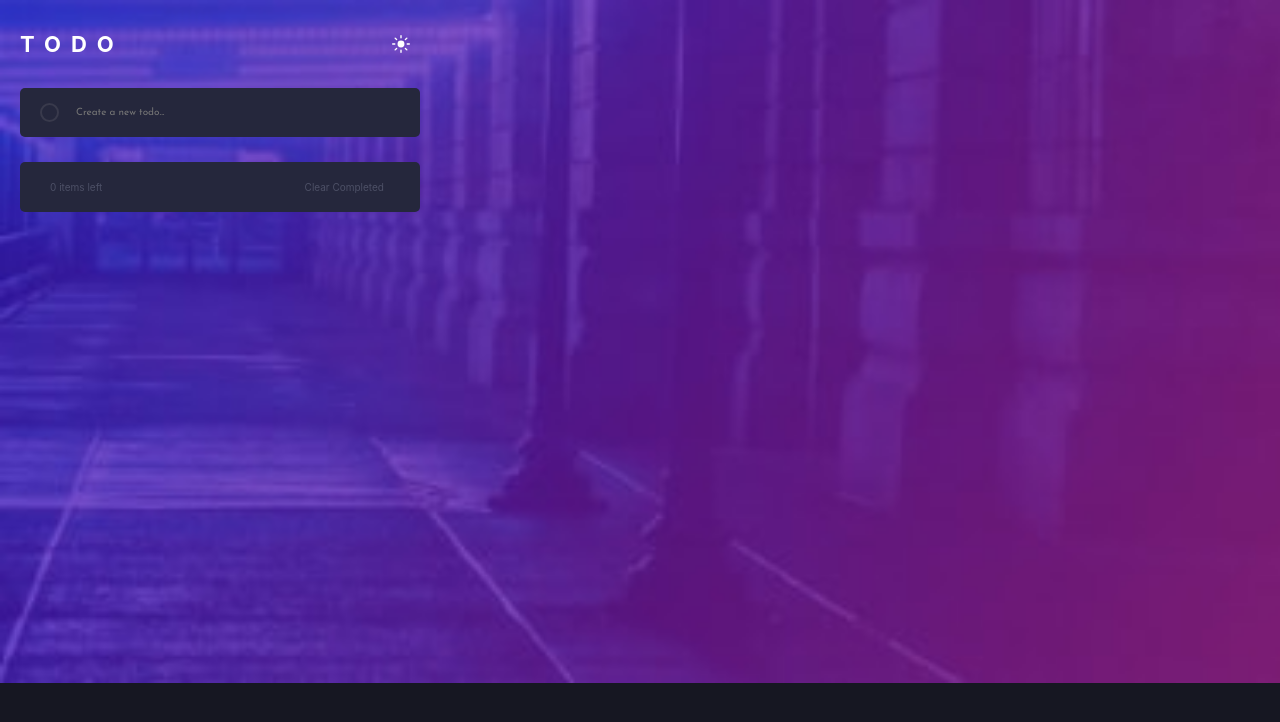
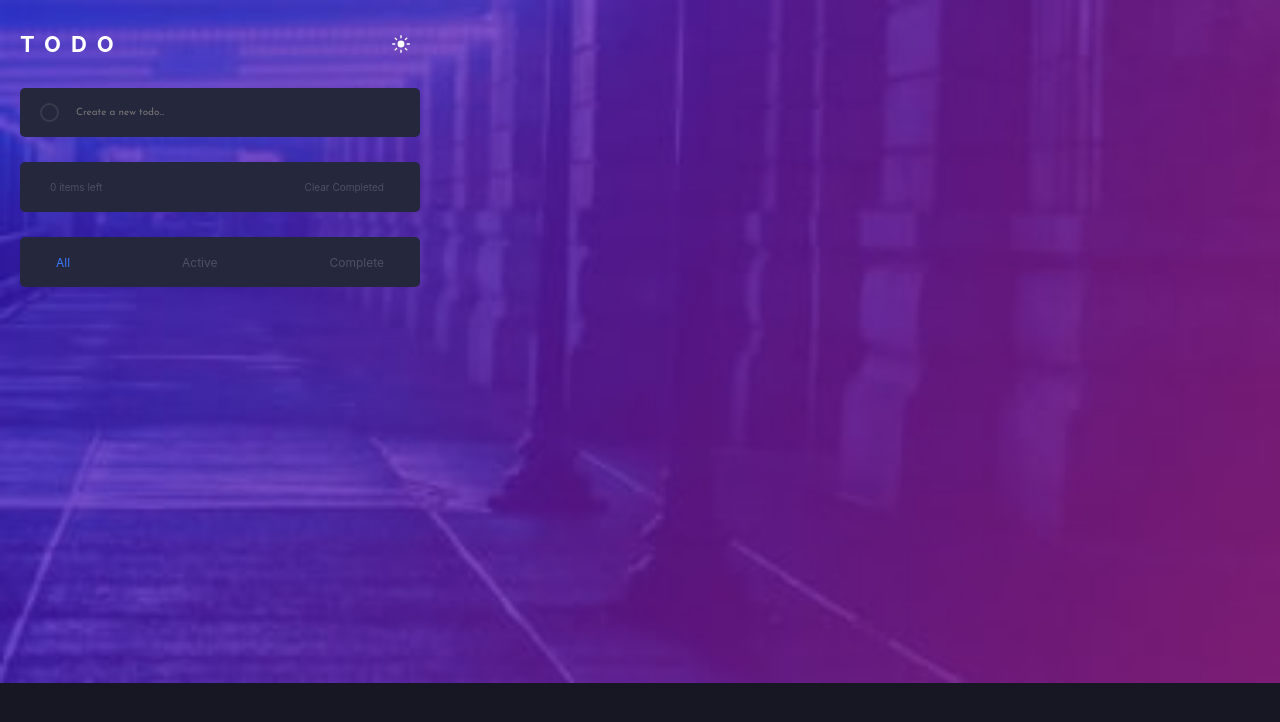
Before and after one commit to Hazipan/todo-app, a React (Create React App) app: page / in a window 1280 px wide. Shown: the top 722 px of the page. Built offline with nearby package versions, Linux system fonts and the light colour scheme.

Commit message:
Added filter option
- You can now filter between All tasks, Active tasks, and Completed tasks

```diff
--- a/src/App.css
+++ b/src/App.css
@@ -173,3 +173,34 @@ header {
   text-decoration: line-through;
   color: var(--completed-color);
 }
+
+.filterContainer {
+  background-color: var(--todo-background);
+  border-radius: 5px;
+  display: flex;
+  justify-content: space-between;
+  align-items: center;
+  height: 50px;
+  padding: 0 30px;
+}
+
+.filterContainer button {
+  background-color: transparent;
+  border: none;
+  font-family: inherit;
+  font-size: 1.2rem;
+  color: var(--line-color);
+}
+
+.filterContainer button:focus {
+  outline: none;
+}
+
+.filterContainer button:hover {
+  cursor: pointer;
+  color: var(--hover-color);
+}
+
+.filterContainer .active {
+  color: var(--hover-color);
+}
--- a/src/App.tsx
+++ b/src/App.tsx
@@ -8,6 +8,13 @@ const App = () => {
     completed: boolean,
     text: string,
   };
+
+  enum Filter{
+    All = 'ALL',
+    Active = 'ACTIVE',
+    Complete = 'COMPLETE'
+  }
+
   // state variables
   // theme for establishing light mode and dark mode
   const [theme, setTheme] = useState('dark');
@@ -17,6 +24,10 @@ const App = () => {
   const [todos, setTodos] = useState<Todo[]>([]);
   // list of completed todos
   const [compTodos, setCompTodos] = useState<Todo[]>([]);
+  // list of active todos for filtering purposes
+  const [activeTodos, setActiveTodods] = useState<Todo[]>([]);
+  // filter state to determine what todo list is displayed
+  const [filter, setFilter] = useState<Filter>(Filter.All);
 
 
   // images for mode switch
@@ -39,6 +50,7 @@ const App = () => {
     // Only act if the key pressed what the enter key
     if (e.which === 13) {
       setTodos(todos.concat({ completed: false, text: value }));
+      setActiveTodods(activeTodos.concat({ completed: false, text: value }));
       // reset value
       setValue('');
     }
@@ -60,6 +72,7 @@ const App = () => {
     setTodos(arr);
     // set completed todo array to be all completed items from the temp array
     setCompTodos(arr.filter(item => item.completed));
+    setActiveTodods(arr.filter(item => !item.completed));
   }
 
   const removeClick = (e: any) => {
@@ -67,6 +80,7 @@ const App = () => {
     const itemToRemove = todos[index];
     setTodos(todos.filter(item => item !== itemToRemove));
     setCompTodos(compTodos.filter(item => item !== itemToRemove));
+    setActiveTodods(activeTodos.filter(item => item !== itemToRemove));
   }
 
   const clearCompleted = () => {
@@ -79,7 +93,36 @@ const App = () => {
       tempComp.splice(tempComp.indexOf(itemToRemove), 1);
     }
     setTodos(tempTodo);
+    setActiveTodods(tempTodo);
     setCompTodos(tempComp);
+  }
+
+  const changeFilter = (e: any) => {
+    const filterButtons = [
+      document.getElementById('all'),
+      document.getElementById('active'),
+      document.getElementById('complete')
+    ]
+    const filter = e.target.value;
+    setFilter(filter);
+
+    for(let i = 0; i < filterButtons.length; i++) {
+      filterButtons[i]?.classList.remove('active');
+    }
+    document.getElementById(e.target.id)?.classList.add('active');
+  }
+
+  let displayList = todos;
+
+  switch(filter) {
+    case Filter.All:
+      displayList = todos;
+      break;
+    case Filter.Active:
+      displayList = activeTodos;
+      break;
+    default:
+      displayList = compTodos;
   }
 
   return (
@@ -91,7 +134,7 @@ const App = () => {
         </header>
         <Input onKeyPress={handleKeyPress} value={value} onChange={handleChange} />
         <div className='todoContainer'>
-          {todos.map((el, i) => {
+        {displayList.map((el, i) => {
             return (
               <Todo
                 key={i}
@@ -105,8 +148,13 @@ const App = () => {
           })}
           <div className='todoFooter'>
             <p>{todos.length - compTodos.length} items left</p>
-            <button className='clearButton' onClick={clearCompleted}>Clear Completed</button>
+            <button type='button' className='clearButton' onClick={clearCompleted}>Clear Completed</button>
           </div>
+        </div>
+        <div className='filterContainer'>
+          <button type='button' className='active' id='all' value={Filter.All} onClick={changeFilter}>All</button>
+          <button type='button' id='active' value={Filter.Active} onClick={changeFilter}>Active</button>
+          <button type='button' id='complete' value={Filter.Complete} onClick={changeFilter}>Complete</button>
         </div>
       </main>
       <footer>
```
